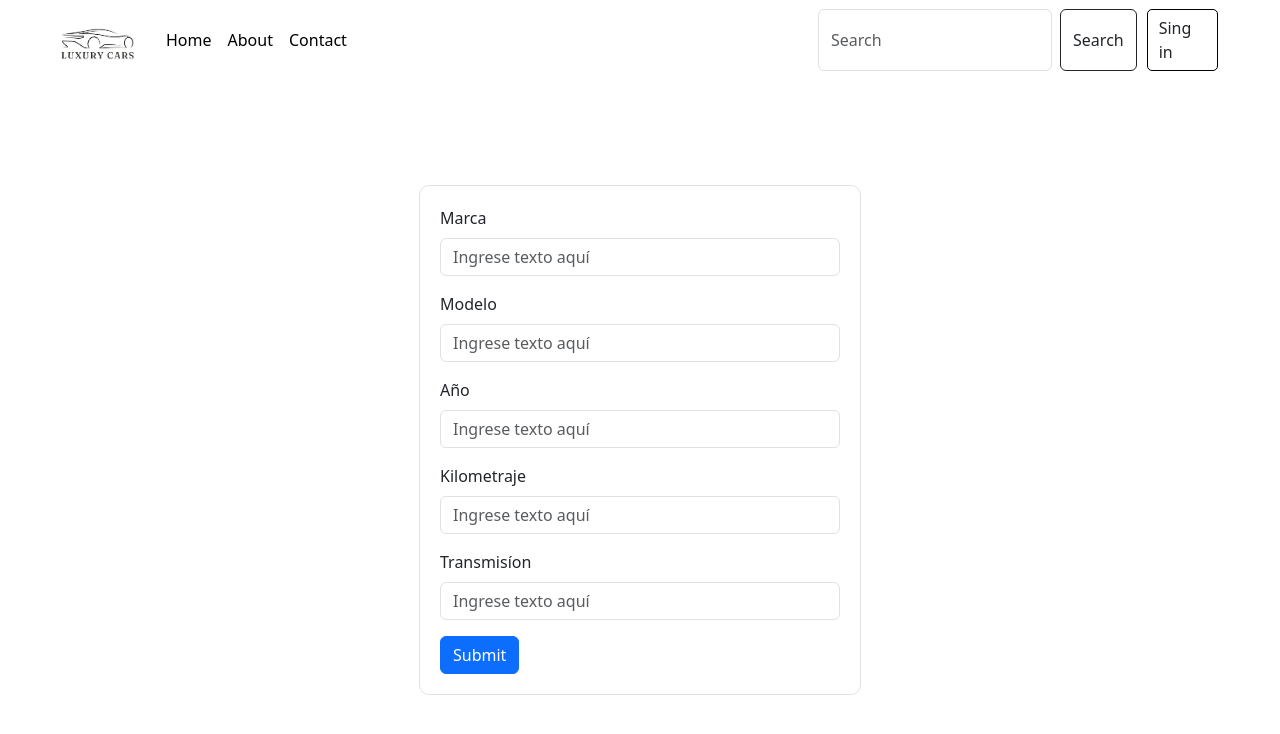
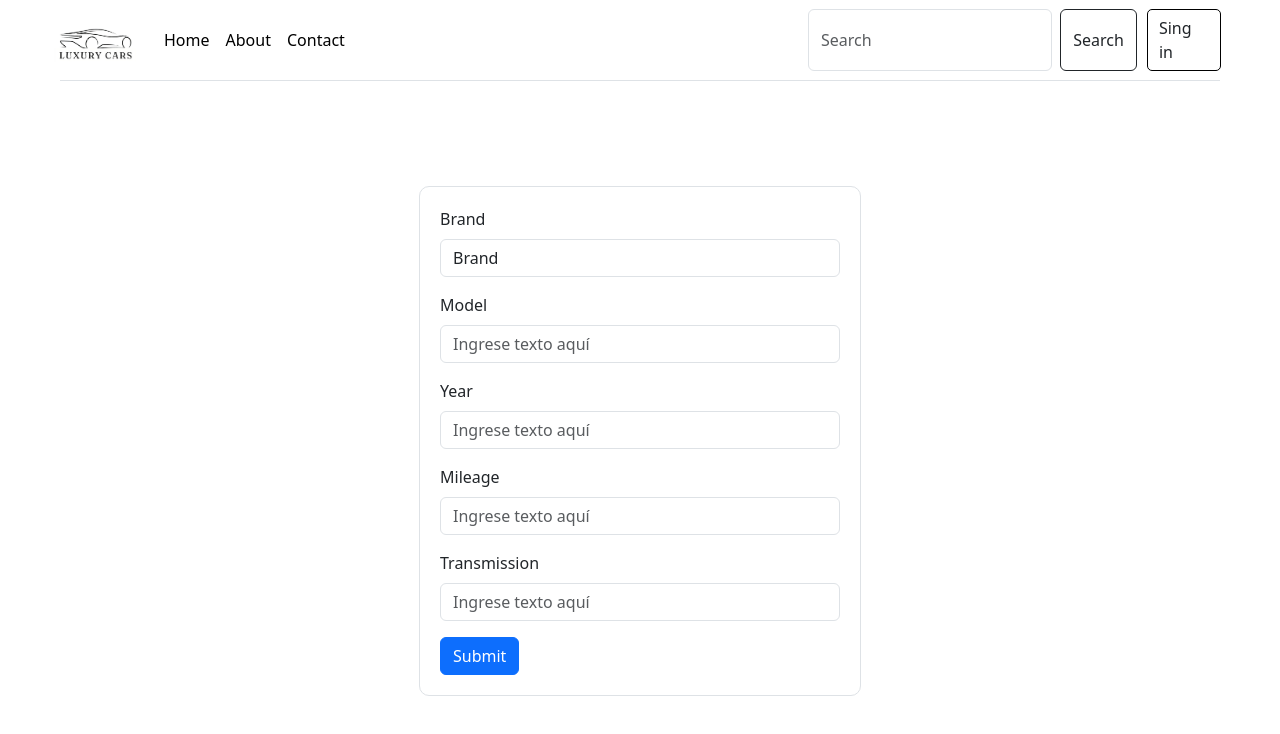
Before and after one commit to Santiago10234/proyecto_final, a React (Vite) app: page /addcar in a window 1280 px wide. Shown: the top 734 px of the page. Built offline with nearby package versions, Linux system fonts and the light colour scheme.

Commit message:
Mejoras en componentes

```diff
--- a/src/components/AboutUs.jsx
+++ b/src/components/AboutUs.jsx
@@ -5,7 +5,7 @@ function AboutUs() {
     <div className='container-aboutUs'>
       <div>
         <div className="d-flex justify-content-center">
-        <div className=" mb-3 border-top border-bottom" style={{ width: '100%', padding:'20px', marginLeft:'60px', marginRight:'60px', marginTop:'50px'}}>
+        <div className=" mb-3 border-bottom" style={{ width: '100%', padding:'20px', marginLeft:'60px', marginRight:'60px', marginTop:'50px'}}>
             <div className="row g-0">
                 <div className="col-md-4">
                     <img
--- a/src/components/FormForAdd.jsx
+++ b/src/components/FormForAdd.jsx
@@ -6,23 +6,48 @@ function FormForAdd() {
         <div  className="d-flex justify-content-center align-items-center" style={{ minHeight: '90vh' }}>
             <form className='border fromBorder'>
                 <div className="mb-3">
-                    <label htmlFor="exampleInputText" className="form-label">Marca</label>
+                    <label htmlFor="exampleInputText" className="form-label">Brand</label>
+                    <select className="form-control">
+                        <option defaultValue>Brand</option>
+                        <option>Alfa Romeo</option>
+                        <option>Aston Martin</option>
+                        <option>Audi</option>
+                        <option>Bentley</option>
+                        <option>BMW</option>
+                        <option>Cadillac</option>
+                        <option>Dodge</option>
+                        <option>Ferrari</option>
+                        <option>Audi</option>
+                        <option>Ford</option>
+                        <option>Jaguar</option>
+                        <option>Lamborghini</option>
+                        <option>Land Rover</option>
+                        <option>Lexus</option>
+                        <option>Audi</option>
+                        <option>Maserati</option>
+                        <option>Mazda</option>
+                        <option>Mercedes Benz</option>
+                        <option>Porsche</option>
+                        <option>Rolls Royce</option>
+                        <option>Tesla</option>
+                        <option>Toyota</option>
+                        <option>Volvo</option>
+                    </select>
+                </div>
+                <div className="mb-3">
+                    <label htmlFor="exampleInputText" className="form-label">Model</label>
                     <input type="text" className="form-control" id="exampleInputText" placeholder="Ingrese texto aquí"/>
                 </div>
                 <div className="mb-3">
-                    <label htmlFor="exampleInputText" className="form-label">Modelo</label>
-                    <input type="text" className="form-control" id="exampleInputText" placeholder="Ingrese texto aquí"/>
+                    <label htmlFor="exampleInputNumber" className="form-label">Year</label>
+                    <input type="number" className="form-control" id="exampleInputNumber" placeholder="Ingrese texto aquí"/>
                 </div>
                 <div className="mb-3">
-                    <label htmlFor="exampleInputText" className="form-label">Año</label>
-                    <input type="text" className="form-control" id="exampleInputText" placeholder="Ingrese texto aquí"/>
+                    <label htmlFor="exampleInputNumber" className="form-label">Mileage</label>
+                    <input type="number" className="form-control" id="exampleInputNumber" placeholder="Ingrese texto aquí"/>
                 </div>
                 <div className="mb-3">
-                    <label htmlFor="exampleInputText" className="form-label">Kilometraje</label>
-                    <input type="text" className="form-control" id="exampleInputText" placeholder="Ingrese texto aquí"/>
-                </div>
-                <div className="mb-3">
-                    <label htmlFor="exampleInputText" className="form-label">Transmisíon</label>
+                    <label htmlFor="exampleInputText" className="form-label">Transmission</label>
                     <input type="text" className="form-control" id="exampleInputText" placeholder="Ingrese texto aquí"/>
                 </div>
                 <button type="submit" className="btn btn-primary">Submit</button>
--- a/src/components/NavBar.jsx
+++ b/src/components/NavBar.jsx
@@ -8,7 +8,7 @@ function NavBar() {
   return (
     <>
      <form>
-            <nav className="navbar navbar-expand-lg">
+            <nav className="navbar navbar-expand-lg border-bottom">
                 <div className="container-fluid">
                     <a className="navbar-brand" href="#"><img className='imgLogo' src="src\assets\Captura_de_pantalla_2024-06-29_181844-transformed.png" alt="" /></a>
                     <button
--- a/src/styles/navbar.css
+++ b/src/styles/navbar.css
@@ -1,11 +1,12 @@
 .navbar{
-    margin-left: 40px;
-    margin-right: 50px;
+    margin-left: 60px;
+    margin-right: 60px;
+    padding-right: ;
 }
 .imgLogo{
     width: 90px;
     padding: 0%;
-    margin: 0%;
+    margin-left: -22px;
 }
 .sing{
     margin-left: 5px;
@@ -19,6 +20,7 @@
     border-radius: 5px;
     padding: 6px;
     margin-left: 10px;
+    margin-right: -13px;
     width: 117px;
     cursor: pointer;
 }
```
